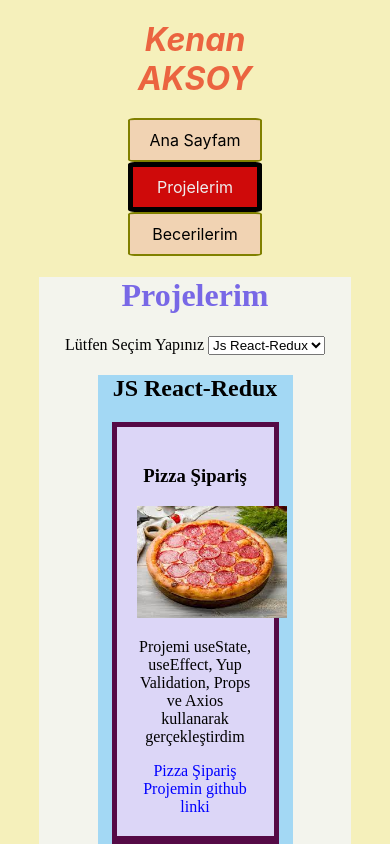
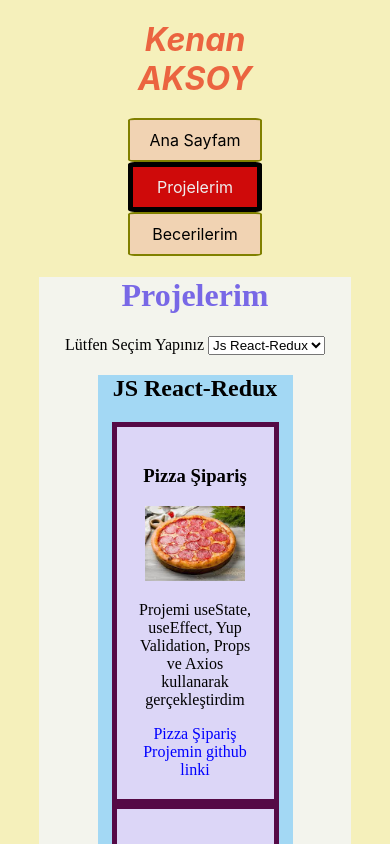
Before and after one commit to kenannaksoyy/web-sayfam, a React (Create React App) app: page /projects in a window 390 px wide. Shown: the top 844 px of the page. Built offline with nearby package versions, Linux system fonts and the light colour scheme.

Commit message:
Update Projects.css

```diff
--- a/src/styles/Projects.css
+++ b/src/styles/Projects.css
@@ -27,7 +27,7 @@
 
 @media (max-width: 1024px ){
     .p-img-item{
-        max-width: 150px;
+        max-width: 100px;
     }
 
 }
```
